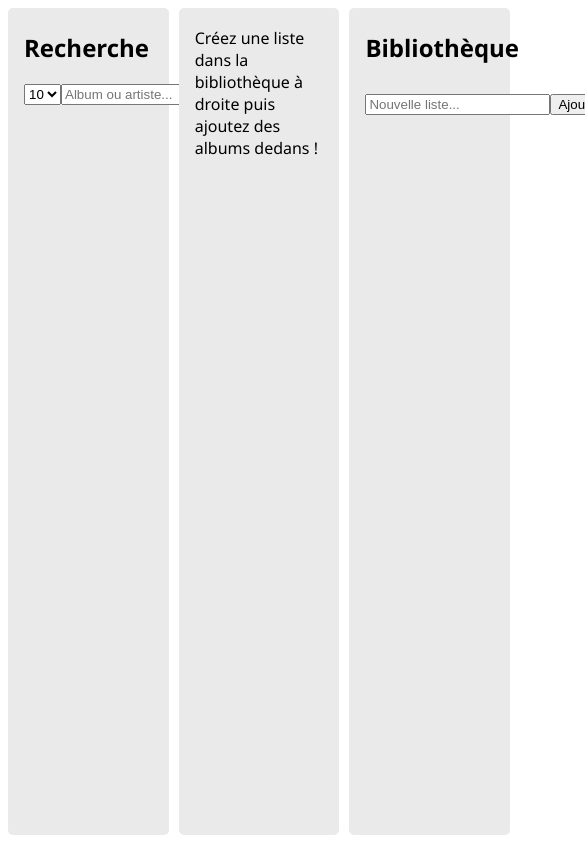
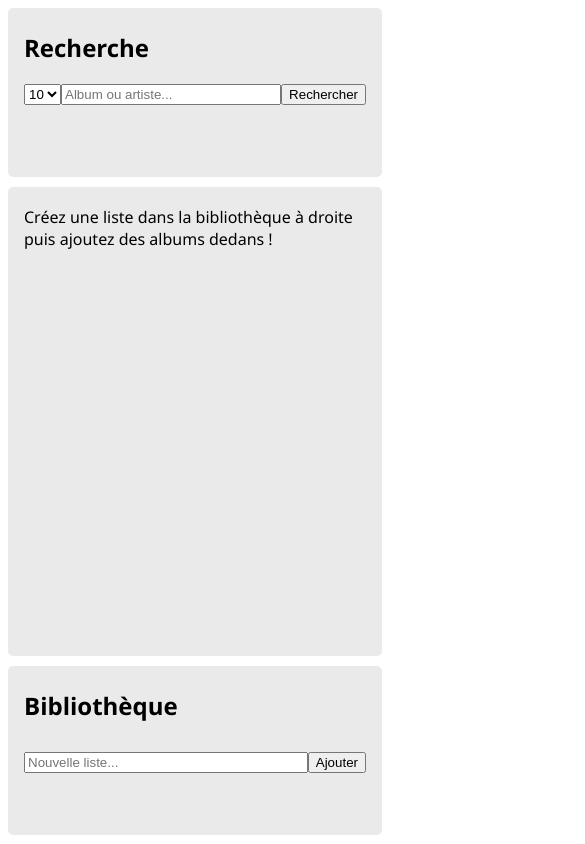
Before and after one commit to Quentin404/progweb3, a Vue app: page / in a window 390 px wide. Shown: the top 844 px of the page, 585 px wide, since content can reach past the window. Built offline with nearby package versions, Linux system fonts and the light colour scheme.

Commit message:
working on the responsiveness

```diff
--- a/src/App.vue
+++ b/src/App.vue
@@ -97,4 +97,15 @@ export default {
     height: 98vh;
   }
 
+  @media screen and (max-width: 1000px) {
+    .mainContainer {
+      flex-direction: column;
+      max-height: 100vh;
+    }
+
+    displayModule {
+      max-height: 80wh;
+    }
+  }
+
 </style>
--- a/src/components/displayModule.vue
+++ b/src/components/displayModule.vue
@@ -37,7 +37,6 @@
         flex: 3;
         display: flex;
         flex-direction: column;
-        max-width: 75vw;
         min-width: 33vw;
         padding: .2rem 1rem 1rem;
 
--- a/src/components/librarylModule.vue
+++ b/src/components/librarylModule.vue
@@ -54,7 +54,6 @@
 <style scoped>
     .librarylModule {
         flex: 1;
-        max-width: 33vw;
         padding: .2rem 1rem 1rem;
         display: flex;
         flex-direction: column;
```
Also changed, not shown: todo.txt.
